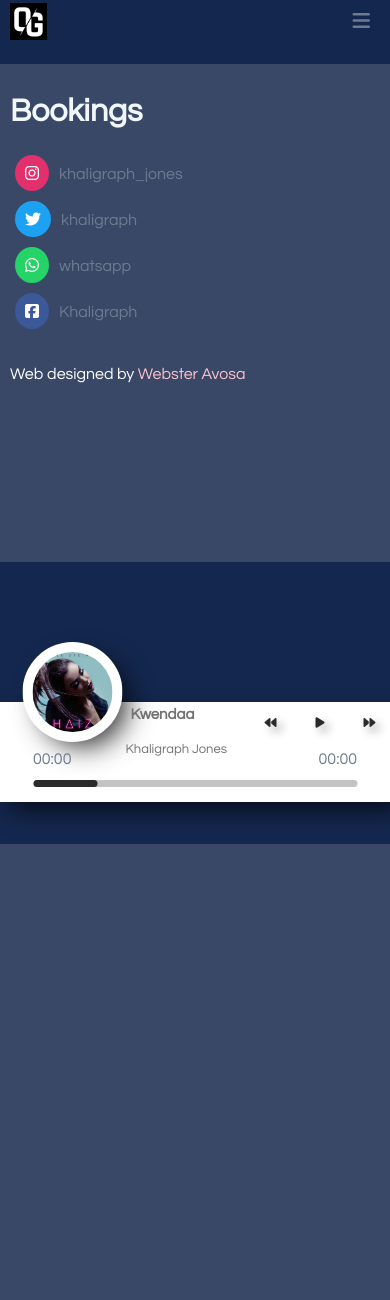
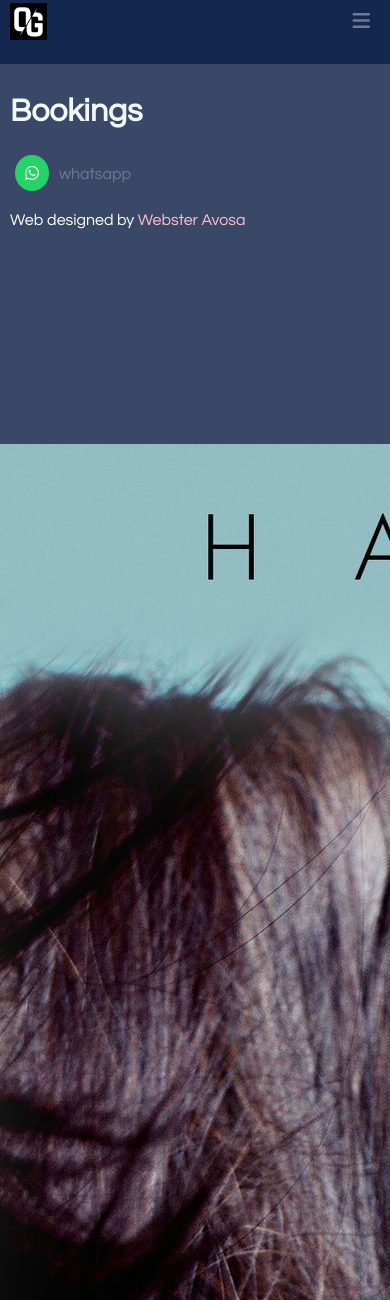
Before and after one commit to avosa/khaligraph, a Django app: template home/templates/home/base.html in a window 390 px wide. Shown: the top 1300 px of the page. Before the commit the page ends 844 px from the top, so only its background shows below. Run offline with Django 3.2, Linux system fonts and the light colour scheme; the template is opened without the code that fills it, so the values that code supplies are empty; some libraries are stand-ins or nearby versions.

Commit message:
Mare fix

```diff
--- a/home/static/home/mplayer.css
+++ /dev/null
@@ -1,181 +0,0 @@
-.mplayer{
-	position: fixed;
-	bottom: 5%;
-	left: 50%;
-	transform: translate(-50%, 0);
-	-webkit-transform: translate(-50%, -0);
-	-moz-transform: translate(-50%, 0);
-	-o-transform: translate(-50%, -0);
-	-ms-transform: translate(-50%, -0);
-}
-
-@media only screen and (max-width: 768px) {
-	 For mobile phones:
-	.mplayer{
-		position: fixed;
-		bottom: 5%;
-		left: 50%;
-		width: auto;
-	}
-	.mplayer-controls{
-		width: auto;
-		height: 100px;
-		background: white;
-		border-radius: 10px;
-
-		-webkit-box-shadow: 11px 11px 28px -7px rgba(0,0,0,0.85);
-		box-shadow: 11px 11px 28px -7px rgba(0,0,0,0.85);
-	}
-  }
-
-.mplayer{
-    display: flex;
-  justify-content: center;
-  width: 405px;
-}
-
-.mplayer-details{
-	position: absolute;
-	width: 30%;
-	left: 30px;
-	top: -60%;
-}
-
-.mplayer-cover{
-	position: absolute;
-
-}
-
-.mplayer-cover img{
-	width: 100px;
-	height: 100px;
-	box-sizing: border-box;
-	padding: 10px;
-
-	background: white;
-	border-radius: 50%;
-
-	-webkit-box-shadow: 11px 11px 28px -7px rgba(0,0,0,0.85);
-	box-shadow: 11px 11px 28px -7px rgba(0,0,0,0.85);
-}
-
-.mplayer-title{
-	position: absolute;
-	left: 100px;
-	top:5px;
-	margin-left: 38px;
-
-	color: rgb(114, 114, 114);
-	font-size: 15px;
-	font-weight: bold;
-
-	width:270px;
-	height: 30px;
-	overflow:hidden;
-	text-overflow:ellipsis;
-	white-space:nowrap;
-}
-
-.mplayer-artist{
-	position: absolute;
-	left: 120px;
-	margin-left: 13px;
-	top: 40px;
-
-	font-size: 13px;
-	color:rgb(114, 114, 114);
-
-	width:130px;
-	height: 23px;
-	overflow:hidden;
-	text-overflow:ellipsis;
-	white-space:nowrap;
-}
-
-.mplayer-controls{
-	width: 570px;
-	height: 100px;
-	background: white;
-	border-radius: 6px;
-
-	-webkit-box-shadow: 11px 11px 28px -7px rgba(0,0,0,0.85);
-	box-shadow: 11px 11px 28px -7px rgba(0,0,0,0.85);
-}
-
-.mplayer-buttons{
-	display: flex;
-	position: absolute;
-	top: 0px;
-	right: 0%;
-}
-
-.mplayer-buttons div{
-	margin: 0 2px;
-}
-
-.mplayer-buttons div:hover{
-	transform: translateY(-5px);
-}
-
-.mplayer-buttons div i{
-	font-size: 12px;
-	text-shadow: 5px 5px 10px #ACACAC;
-	color: #2A2A2A;
-}
-
-.mplayer-buttons div:hover i{
-	text-shadow: 5px 10px 10px #ACACAC;
-}
-
-.mplayer-seekbar{
-	position: absolute;
-	bottom: 15px;
-
-	width: 80%;
-	left: 50%;
-
-	transform: translate(-50%, 0);
-	-webkit-transform: translate(-50%, 0);
-	-moz-transform: translate(-50%, 0);
-	-o-transform: translate(-50%, 0);
-	-ms-transform: translate(-50%, 0);
-}
-
-.seekbar{
-
-	background: #C4C4C4;
-	height: 7px;
-	border-radius: 5px;
-	z-index: 1;
-}
-
-.seekbar-current{
-
-	background: #2B2B2B;
-	height: 7px;
-	width: 20%;
-	border-radius: 5px;
-	position: absolute;
-	z-index: 3;
-}
-
-.seekbar-hover{
-	background: #2B2B2B;
-	opacity: .5;
-	height: 7px;
-	width: 40%;
-	border-radius: 5px;
-	position: absolute;
-	z-index: 2;
-}
-
-.seekbar-curr-time{
-	position: absolute;
-	bottom: 20px;
-}
-
-.seekbar-dur-time{
-	position: absolute;
-	bottom: 20px;
-	right: 0;
-}
--- a/home/templates/home/partials/contact.html
+++ b/home/templates/home/partials/contact.html
@@ -4,14 +4,12 @@
 			<h1>Bookings</h1>
 		</div>
 		<div class="contact-left">
-			<a href="https://www.instagram.com/khaligraph_jones/"><i class="fa fa-instagram fa-md"></i>khaligraph_jones</a><br/>
-			<a href="https://twitter.com/KHALIGRAPH"><i class="fa fa-twitter fa-md"></i>khaligraph</a><br/>
+			<!--<a href="https://www.instagram.com/khaligraph_jones/"><i class="fa fa-instagram fa-md"></i>khaligraph_jones</a><br/>-->
+			<!--<a href="https://twitter.com/KHALIGRAPH"><i class="fa fa-twitter fa-md"></i>khaligraph</a><br/>-->
 			<a href="https://wa.me/254717678794"><i class="fa fa-whatsapp fa-md"></i>whatsapp</a><br/>
 		</div>
 		<div class="contact-right">
-			{% comment %} <a href=""><i class="fa fa-instagram fa-md"></i>Khaligraph Jones</a><br/> {% endcomment %}
-			<a href=""><i class="fa fa-facebook-square fa-md"></i>Khaligraph</a><br/>
-			<br/>
+
 			<br/>
 		<div class="design">
 		    Web designed by <a href="https://twitter.com/websteravosa"><span id="design">Webster Avosa</span></a><br/>
```
